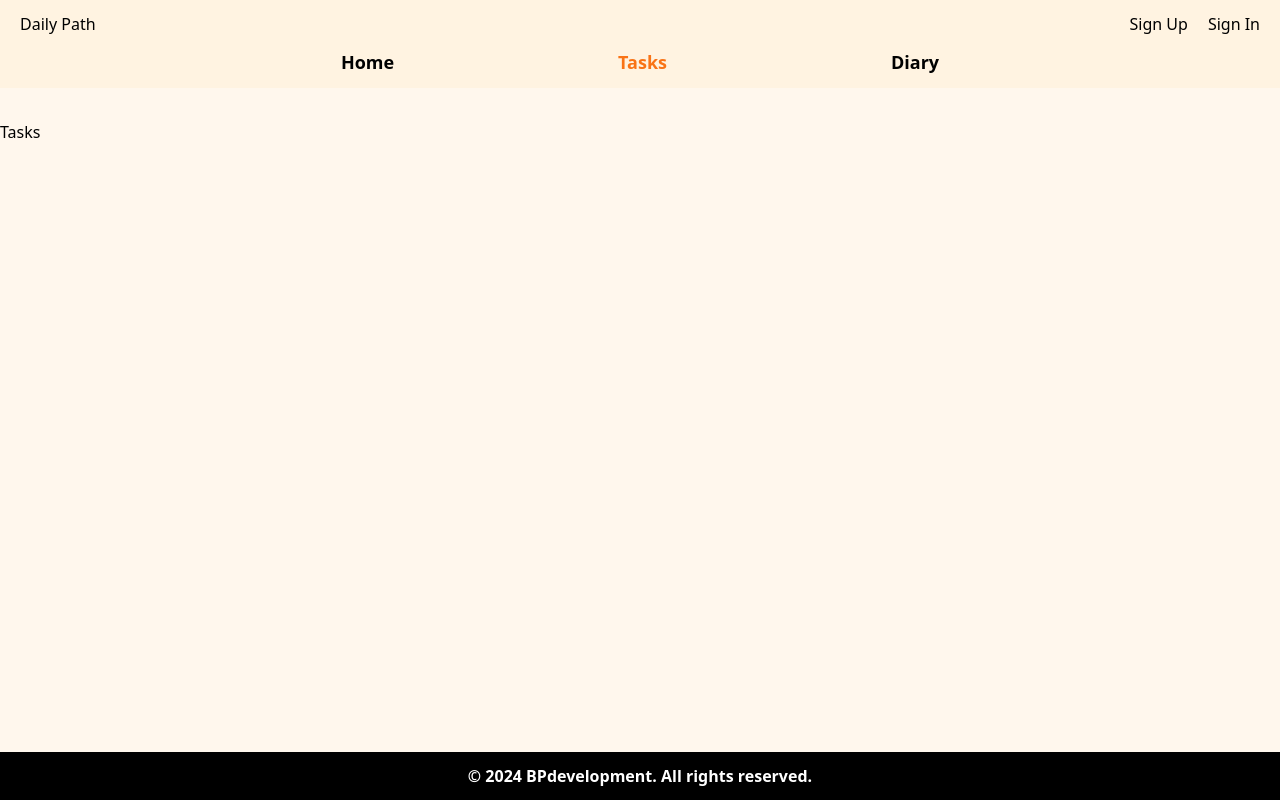
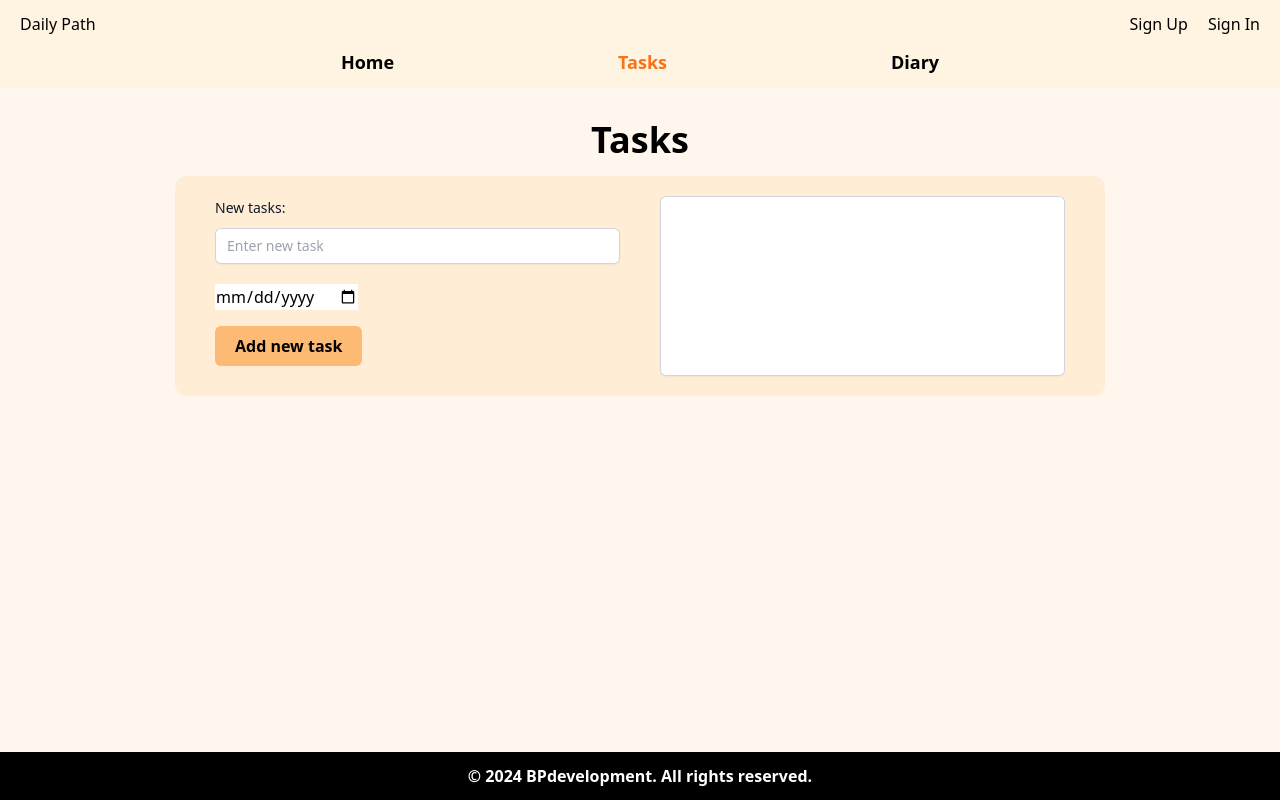
Before and after one commit to bojan-ski/next-daily-path, a Next.js app: page /tasks in a window 1280 px wide. Built offline with nearby package versions, Linux system fonts and the light colour scheme; no server answers.

Commit message:
start work on the tasks feature. FormNewTask. component created. actions file in lib folder created. addNewTaskAction in actions file created

```diff
--- a/app/context.js
+++ b/app/context.js
@@ -9,35 +9,36 @@ const AppContext = createContext()
 export const AppProvider = ({ children }) => {
     const [userProfileDetails, setUserProfileDetails] = useState({
         userLoggedIn: false,
-        userID: '',
+        // userID: '',
+        userID: 'xOJ6jCHn8cf4NvCh0X4oS0yXHb83',
         userUsername: '',
     })
 
-    const fetchUserDetails = () => {
-        onAuthStateChanged(auth, (user) => {
-            console.log(auth);
-            console.log(user);
-            if (user) {
-                setUserProfileDetails({
-                    userLoggedIn: true,
-                    userID: user.uid,
-                    userUsername: user.displayName,
-                });
-            } else {
-                setUserProfileDetails({
-                    userLoggedIn: false,
-                    userID: '',
-                    userUsername: '',
-                });
-            }
-        });
-    };
+    // const fetchUserDetails = () => {
+    //     onAuthStateChanged(auth, (user) => {
+    //         console.log(auth);
+    //         console.log(user);
+    //         if (user) {
+    //             setUserProfileDetails({
+    //                 userLoggedIn: true,
+    //                 userID: user.uid,
+    //                 userUsername: user.displayName,
+    //             });
+    //         } else {
+    //             setUserProfileDetails({
+    //                 userLoggedIn: false,
+    //                 userID: '',
+    //                 userUsername: '',
+    //             });
+    //         }
+    //     });
+    // };
 
-    useEffect(() => {
-        console.log('useEffect - context');
-        fetchUserDetails()
-        // console.log(userProfileDetails);
-    }, [])
+    // useEffect(() => {
+    //     console.log('useEffect - context');
+    //     fetchUserDetails()
+    //     console.log(userProfileDetails);
+    // }, [])
 
     return <AppContext.Provider value={{
         userProfileDetails,
--- a/app/globals.css
+++ b/app/globals.css
@@ -2,10 +2,18 @@
 @tailwind components;
 @tailwind utilities;
 
+/* GENERAL */
+textarea{
+    resize: none;
+}
+
+/* HEADER */
 header{
     background-color: #FFF3E1;
 }
+/* MAIN */
 
+/* FOOTER */
 footer .navbar-footer ul li.active a svg{
     fill: #f97316;
 }
--- a/app/layout.js
+++ b/app/layout.js
@@ -21,9 +21,9 @@ export default function RootLayout({ children }) {
           <main className="flex-1 bg-orange-50 py-8">
             {children}
           </main>
+
+          <Footer />
         </AppProvider>
-
-        <Footer />
       </body>
     </html>
   );
--- a/app/tasks/page.js
+++ b/app/tasks/page.js
@@ -1,6 +1,19 @@
+// components
+import PageHeader from "@/components/PageHeader"
+import FormNewTask from "@/components/tasksPage/FormNewTask"
+
 const Tasks = () => {
   return (
-    <div>Tasks</div>
+    <div className='tasks-page'>
+
+      <PageHeader pageTitle='Tasks' />
+
+      <div className="container">
+
+        <FormNewTask/>
+
+      </div>
+    </div>
   )
 }
 
--- a/components/FormInput.jsx
+++ b/components/FormInput.jsx
@@ -5,8 +5,9 @@ const FormInput = ({ label, name, type, placeholder, value, required, onMutate,
                 {label}:
             </label>
             <input
-                className="block w-full rounded-md border-0 px-2 py-1.5 text-gray-900 shadow-sm ring-1 ring-inset ring-gray-300 placeholder:text-gray-400 focus:ring-2 focus:ring-inset focus:ring-indigo-600 sm:text-sm sm:leading-6"
+                className="block w-full rounded-md border-0 px-3 py-1.5 text-gray-900 shadow-sm ring-1 ring-inset ring-gray-300 placeholder:text-gray-400 focus:ring-2 focus:ring-inset focus:ring-indigo-600 sm:text-sm sm:leading-6"
                 type={type}
+                name={name}
                 id={name}
                 placeholder={placeholder}
                 value={value}
--- /dev/null
+++ b/components/tasksPage/FormNewTask.jsx
@@ -0,0 +1,42 @@
+'use client'
+import { useRef } from "react"
+// context
+import { useGlobalContext } from "@/app/context"
+// lib - actions
+import { addNewTaskAction } from "@/lib/actions"
+// components
+import FormInput from "../FormInput"
+
+const FormNewTask = () => {
+    const ref = useRef(null)
+    const { userProfileDetails } = useGlobalContext()
+    // console.log(userProfileDetails.userID);
+    const addNewTaskData = addNewTaskAction.bind(null, userProfileDetails.userID)
+
+    return (
+        <section className='new-task-form bg-orange-100 py-5 px-10 w-3/4 mx-auto rounded-xl'>
+            <form ref={ref} action={async (formData) => {
+                await addNewTaskData(formData)
+                ref.current?.reset()
+            }}>
+                <div className="grid grid-cols-2 gap-10">
+                    <div>
+                        <FormInput label='New tasks' name='taskTitle' type='text' placeholder='Enter new task' required={true} maxLength={100} />
+
+                        <input type="date" className="block" name="taskDate" id="taskDate" required />
+
+                        <button type="submit" className="bg-orange-300 rounded-md px-5 py-2 mt-4 font-bold hover:bg-orange-400">
+                            Add new task
+                        </button>
+                    </div>
+
+                    <div>
+                        <textarea className="block w-full rounded-md border-0 px-3 py-1.5 text-gray-900 shadow-sm ring-1 ring-inset ring-gray-300 placeholder:text-gray-400 focus:ring-2 focus:ring-inset focus:ring-indigo-600 sm:text-sm sm:leading-6" name="taskContent" id="" rows='7' required />
+                    </div>
+                </div>
+            </form>
+        </section>
+    )
+}
+
+export default FormNewTask
--- /dev/null
+++ b/lib/actions.js
@@ -0,0 +1,35 @@
+'use server'
+// firebase/firestore funcs
+import { addDoc, doc, collection, serverTimestamp } from "firebase/firestore";
+import { db } from "@/app/firebase.config";
+
+export const addNewTaskAction = async (userID, formData) => {
+    const taskTitle = formData.get('taskTitle').trim()
+    const taskContent = formData.get('taskContent').trim()
+    // console.log(taskTitle);
+    // console.log(taskContent);
+    // console.log(userID);
+
+    try {
+        const newTaskData = {
+            userRef: userID,
+            taskTitle: taskTitle,
+            taskContent: taskContent,
+            isCompleted: false,
+            timestamp: serverTimestamp()
+        }
+
+        const userDocRef = doc(db, `users/${userID}`);
+
+        // Reference to the tasks subcollection
+        const tasksCollectionRef = collection(userDocRef, 'tasks');
+
+        // Add a new document to the tasks subcollection
+        await addDoc(tasksCollectionRef, newTaskData);
+
+        // success message
+        console.log('new tasks created')
+    } catch (error) {
+        console.log(error);
+    }
+}
```
Also changed, not shown: app/(auth)/sign-in/page.js (+6 -4 lines), 1 other file (tests, documents, lock files or other folders).
